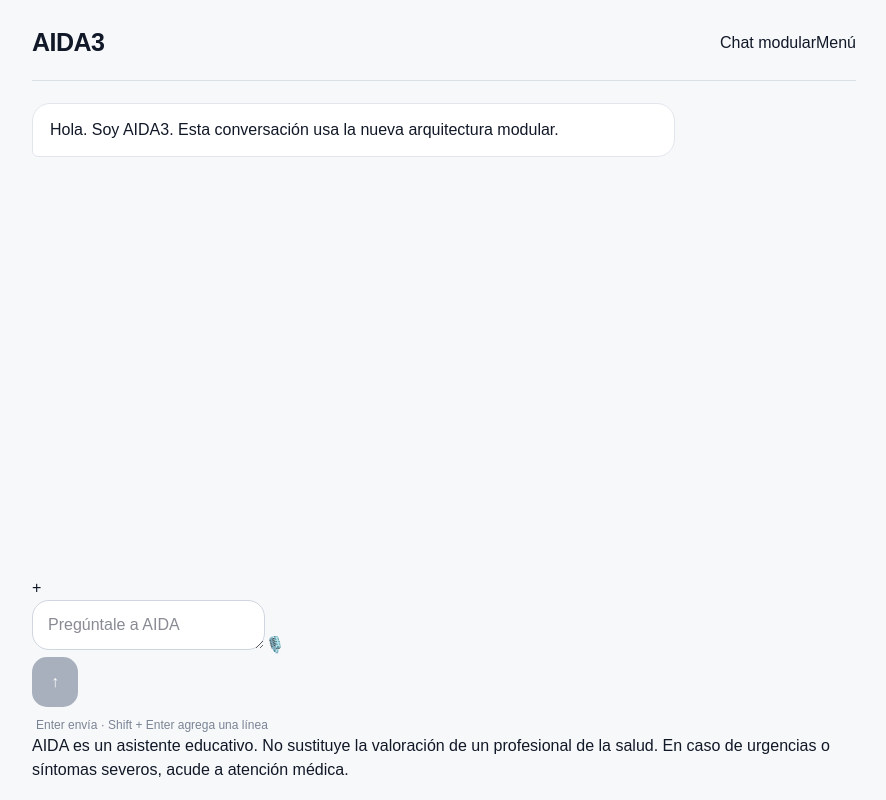
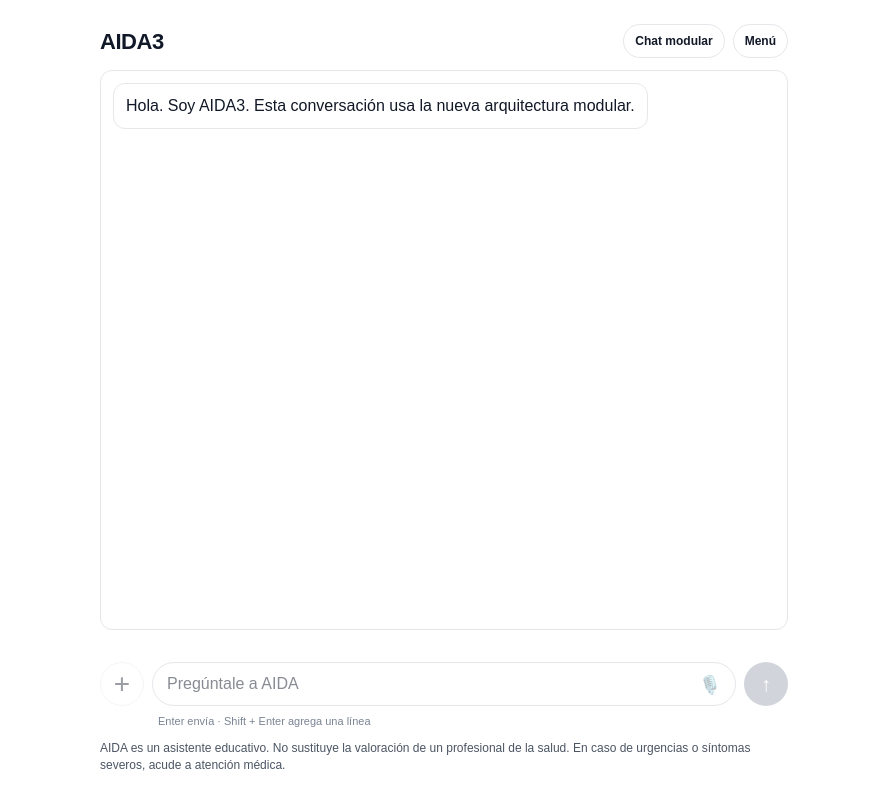
Before and after one commit to chido261/aida-clinical-engine, a Next.js app: page /chat3 in a window 1280 px wide. Shown: the whole page, without its empty margins (196-1082 px from the left). Built offline with nearby package versions, Linux system fonts and the light colour scheme.

Commit message:
style(chat3): match the original AIDA visual system

```diff
--- a/app/chat3/page.module.css
+++ b/app/chat3/page.module.css
@@ -1,26 +1,271 @@
-.page { min-height: 100vh; background: #f7f8fa; color: #111827; }
-.shell { width: min(860px, 100%); min-height: 100vh; margin: 0 auto; padding: 24px 18px 18px; display: flex; flex-direction: column; }
-.header { display: flex; justify-content: space-between; gap: 16px; align-items: center; padding-bottom: 18px; border-bottom: 1px solid #dbe0e7; }
-.title { margin: 0; font-size: 25px; font-weight: 750; letter-spacing: -0.02em; }
-.subtitle { margin: 5px 0 0; color: #596273; font-size: 14px; }
-.clear { border: 1px solid #cfd6df; border-radius: 999px; background: white; color: #263142; padding: 9px 14px; font-weight: 650; cursor: pointer; }
-.clear:disabled { opacity: .45; cursor: not-allowed; }
-.messages { flex: 1; display: flex; flex-direction: column; gap: 14px; padding: 22px 0; }
-.message { max-width: 78%; padding: 14px 17px; border-radius: 18px; line-height: 1.5; white-space: pre-wrap; overflow-wrap: anywhere; }
-.assistant { align-self: flex-start; background: #ffffff; border: 1px solid #e2e6ec; border-bottom-left-radius: 6px; }
-.user { align-self: flex-end; background: #111827; color: white; border-bottom-right-radius: 6px; }
-.thinking { color: #687386; font-style: italic; }
-.composer { position: sticky; bottom: 0; background: linear-gradient(to top, #f7f8fa 80%, transparent); padding-top: 18px; }
-.status { min-height: 21px; margin: 0 4px 7px; color: #667085; font-size: 13px; }
-.row { display: flex; gap: 10px; align-items: flex-end; }
-.input { flex: 1; min-height: 50px; max-height: 160px; resize: vertical; border: 1px solid #cfd6df; border-radius: 17px; background: white; color: #111827; padding: 13px 15px; font: inherit; line-height: 1.4; outline: none; }
-.input:focus { border-color: #7b8798; box-shadow: 0 0 0 3px rgba(91, 105, 125, .12); }
-.send { min-height: 50px; border: 0; border-radius: 15px; background: #111827; color: white; padding: 0 19px; font-weight: 750; cursor: pointer; }
-.send:disabled { background: #a8b0bd; cursor: not-allowed; }
-.note { margin: 9px 4px 0; color: #7a8494; font-size: 12px; }
+.page {
+  min-height: 100vh;
+  background: #ffffff;
+  color: #111827;
+}
+
+.shell {
+  width: min(720px, 100%);
+  min-height: 100vh;
+  margin: 0 auto;
+  padding: 24px 16px 18px;
+  display: flex;
+  flex-direction: column;
+}
+
+.header {
+  position: relative;
+  display: flex;
+  align-items: center;
+  justify-content: space-between;
+  gap: 12px;
+  margin-bottom: 12px;
+}
+
+.title {
+  margin: 0;
+  font-size: 22px;
+  font-weight: 750;
+  letter-spacing: -0.02em;
+}
+
+.headerActions {
+  position: relative;
+  display: flex;
+  align-items: center;
+  gap: 8px;
+}
+
+.mode,
+.menuButton {
+  border: 1px solid #e5e7eb;
+  background: #ffffff;
+  border-radius: 999px;
+  padding: 7px 11px;
+  font-size: 12px;
+  font-weight: 700;
+  color: #111827;
+}
+
+.menuButton {
+  cursor: pointer;
+}
+
+.menu {
+  position: absolute;
+  top: 42px;
+  right: 0;
+  width: 190px;
+  padding: 8px;
+  z-index: 20;
+  border: 1px solid #e5e7eb;
+  border-radius: 14px;
+  background: #ffffff;
+  box-shadow: 0 18px 45px rgba(0, 0, 0, 0.14);
+}
+
+.menu button {
+  width: 100%;
+  border: 0;
+  border-radius: 10px;
+  background: #ffffff;
+  padding: 10px;
+  text-align: left;
+  font: inherit;
+  font-size: 14px;
+  font-weight: 650;
+  cursor: pointer;
+}
+
+.menu button:hover {
+  background: #f3f4f6;
+}
+
+.menu button:disabled {
+  opacity: 0.5;
+  cursor: not-allowed;
+}
+
+.messages {
+  height: 70vh;
+  min-height: 420px;
+  overflow-y: auto;
+  border: 1px solid #e5e7eb;
+  border-radius: 12px;
+  background: #ffffff;
+  padding: 12px;
+}
+
+.messageRow {
+  display: flex;
+  margin-bottom: 10px;
+}
+
+.messageRow:has(.user) {
+  justify-content: flex-end;
+}
+
+.message {
+  max-width: 85%;
+  padding: 10px 12px;
+  border: 1px solid #e5e7eb;
+  border-radius: 12px;
+  line-height: 1.48;
+  white-space: pre-wrap;
+  overflow-wrap: anywhere;
+}
+
+.assistant {
+  background: #ffffff;
+}
+
+.user {
+  background: #f3f4f6;
+  color: #111827;
+}
+
+.thinking {
+  margin-top: 6px;
+  color: #6b7280;
+  font-size: 14px;
+}
+
+.composer {
+  margin-top: 10px;
+}
+
+.status {
+  min-height: 18px;
+  margin: 0 4px 4px 58px;
+  color: #667085;
+  font-size: 12px;
+}
+
+.composerRow {
+  display: flex;
+  align-items: flex-end;
+  gap: 8px;
+}
+
+.utilityButton,
+.send {
+  width: 44px;
+  min-width: 44px;
+  height: 44px;
+  border-radius: 999px;
+  display: flex;
+  align-items: center;
+  justify-content: center;
+}
+
+.utilityButton {
+  border: 1px solid #e5e7eb;
+  background: #ffffff;
+  color: #111827;
+  font-size: 28px;
+  font-weight: 300;
+}
+
+.utilityButton:disabled,
+.voiceButton:disabled {
+  opacity: 0.42;
+  cursor: not-allowed;
+}
+
+.inputShell {
+  flex: 1;
+  min-height: 44px;
+  max-height: 124px;
+  display: flex;
+  align-items: flex-end;
+  gap: 8px;
+  padding: 0 8px 0 14px;
+  border: 1px solid #e5e7eb;
+  border-radius: 999px;
+  background: #ffffff;
+}
+
+.inputShell:focus-within {
+  border-color: #9ca3af;
+  box-shadow: 0 0 0 3px rgba(107, 114, 128, 0.1);
+}
+
+.input {
+  flex: 1;
+  min-height: 24px;
+  max-height: 120px;
+  padding: 10px 0;
+  border: 0;
+  outline: 0;
+  resize: none;
+  overflow-y: hidden;
+  background: transparent;
+  color: #111827;
+  font: inherit;
+  font-size: 16px;
+  line-height: 22px;
+}
+
+.voiceButton {
+  width: 34px;
+  min-width: 34px;
+  height: 40px;
+  border: 0;
+  background: transparent;
+  font-size: 18px;
+}
+
+.send {
+  border: 0;
+  background: #111827;
+  color: #ffffff;
+  font-size: 20px;
+  font-weight: 750;
+  cursor: pointer;
+}
+
+.send:disabled {
+  background: #d1d5db;
+  cursor: not-allowed;
+}
+
+.note {
+  margin: 7px 4px 0 58px;
+  color: #7a8494;
+  font-size: 11px;
+}
+
+.disclaimer {
+  margin: 10px 0 0;
+  color: #4b5563;
+  font-size: 12px;
+  line-height: 1.45;
+}
+
 @media (max-width: 620px) {
-  .shell { padding: 17px 12px 12px; }
-  .message { max-width: 91%; }
-  .title { font-size: 22px; }
-  .clear { padding: 8px 11px; }
+  .shell {
+    padding: 16px 10px 12px;
+  }
+
+  .mode {
+    display: none;
+  }
+
+  .messages {
+    height: calc(100vh - 205px);
+    min-height: 360px;
+  }
+
+  .message {
+    max-width: 92%;
+  }
+
+  .status,
+  .note {
+    margin-left: 52px;
+  }
+
+  .disclaimer {
+    font-size: 11px;
+  }
 }
```
